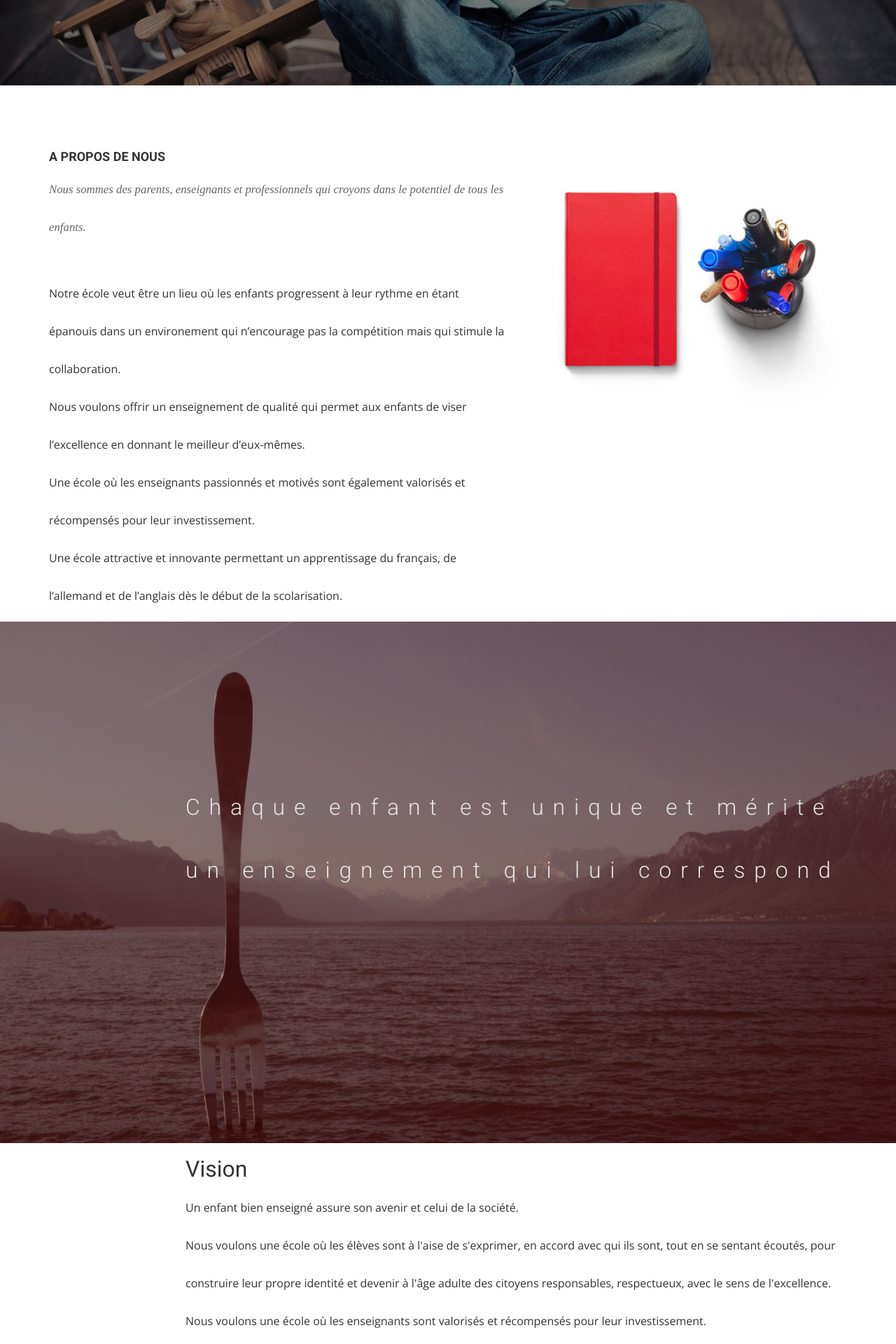
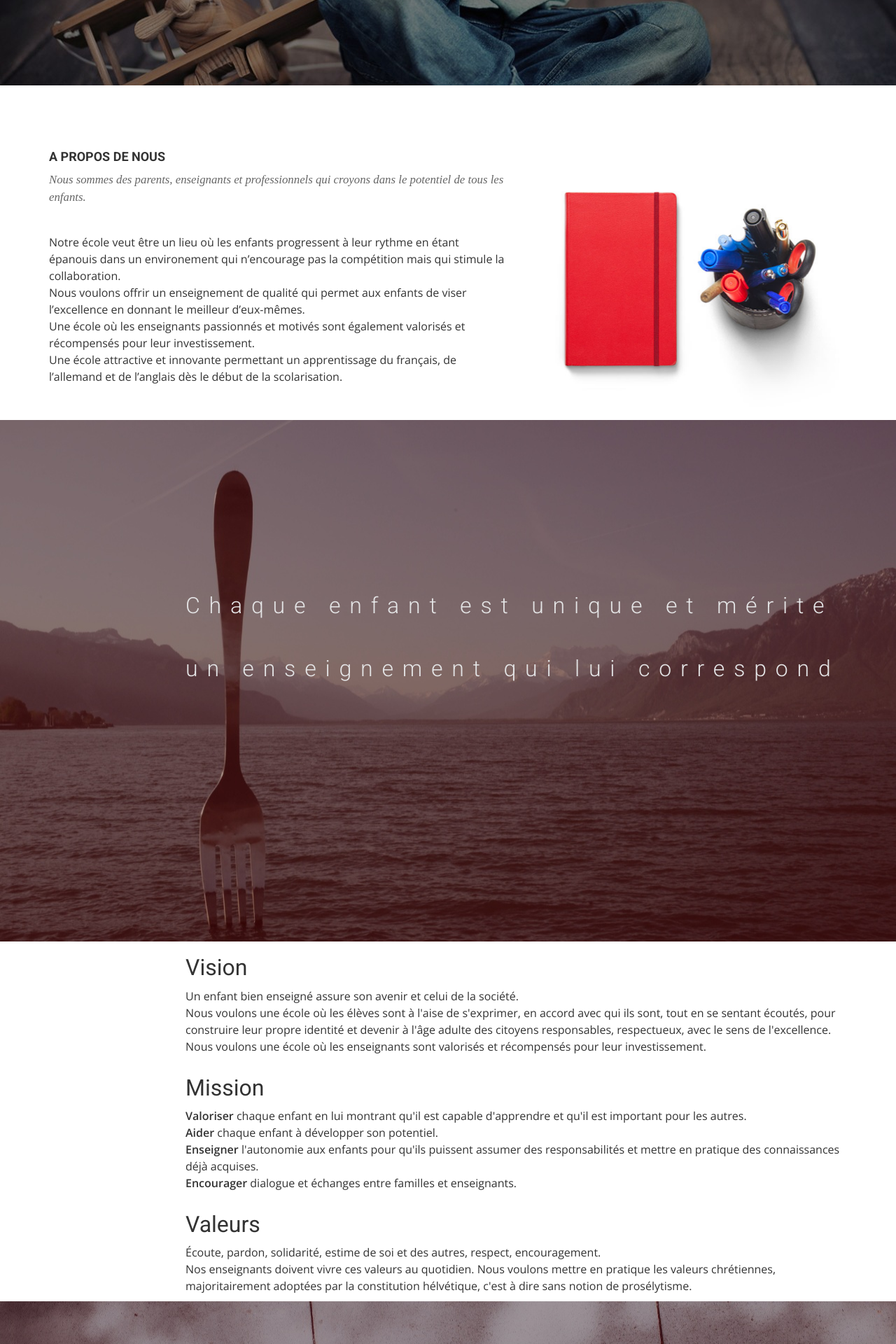
Before and after one commit to midjoule/lifeschool, a Jekyll site: the page built from index.html, in a window 1280 px wide. Shown: the part 731-2651 px from the top of the page at 70% size. Built offline with Jekyll 4.4.1, drawn with Linux system fonts in a browser that asks for light colours; nearby versions of some CDN libraries; some web fonts are replaced.

Commit message:
Update airspace.css

```diff
--- a/css/airspace.css
+++ b/css/airspace.css
@@ -35,7 +35,7 @@ h3 {
 }
 p {
   font-size: medium;
-  line-height: 6vh;
+  line-height: 1.5em;
 }
 br {
   line-height: 250%;
```
